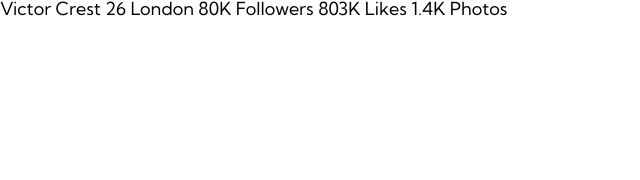
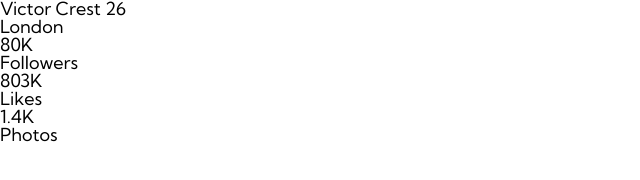
Before and after one commit to Zachcos/FeMentor-ProfileCardComponent, a plain HTML site: page index.html in a window 1280 px wide. Shown: the whole page, without its empty margins (0-640 px from the left). Drawn offline with Linux system fonts and the light colour scheme.

Commit message:
Place page content into DOM structure

```diff
--- a/index.html
+++ b/index.html
@@ -12,6 +12,31 @@
     <link rel="stylesheet" href="./css/styles.css" />
   </head>
   <body>
-    Victor Crest 26 London 80K Followers 803K Likes 1.4K Photos
+    <div class="full-wrap">
+      <div class="card">
+        <div class="card--top">
+          <div class="avatar"></div>
+          <div class="user-info">
+            <span class="name">Victor Crest</span>
+            <span class="age">26</span>
+          </div>
+          <div class="location">London</div>
+        </div>
+        <div class="card--bottom">
+          <div class="stat">
+            <div class="value">80K</div>
+            <div class="key">Followers</div>
+          </div>
+          <div class="stat">
+            <div class="value">803K</div>
+            <div class="key">Likes</div>
+          </div>
+          <div class="stat">
+            <div class="value">1.4K</div>
+            <div class="key">Photos</div>
+          </div>
+        </div>
+      </div>
+    </div>
   </body>
 </html>
```
